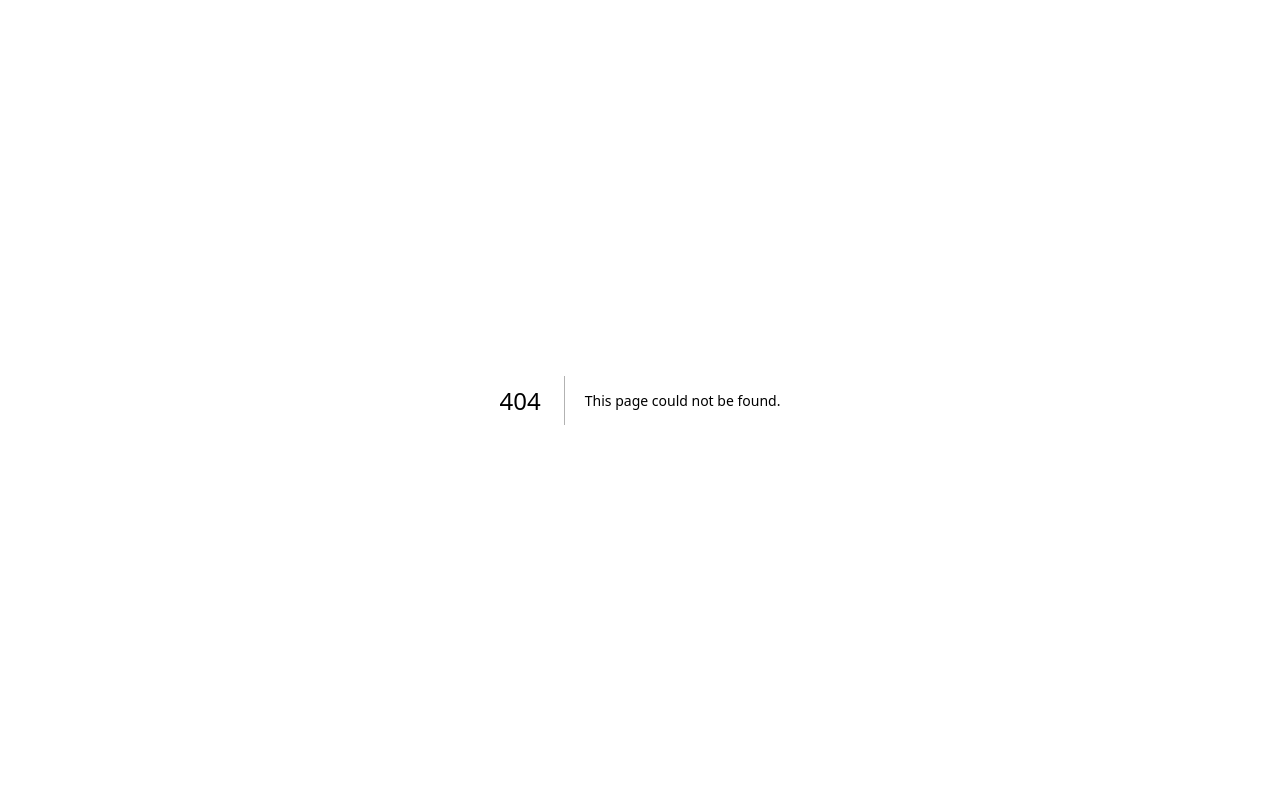
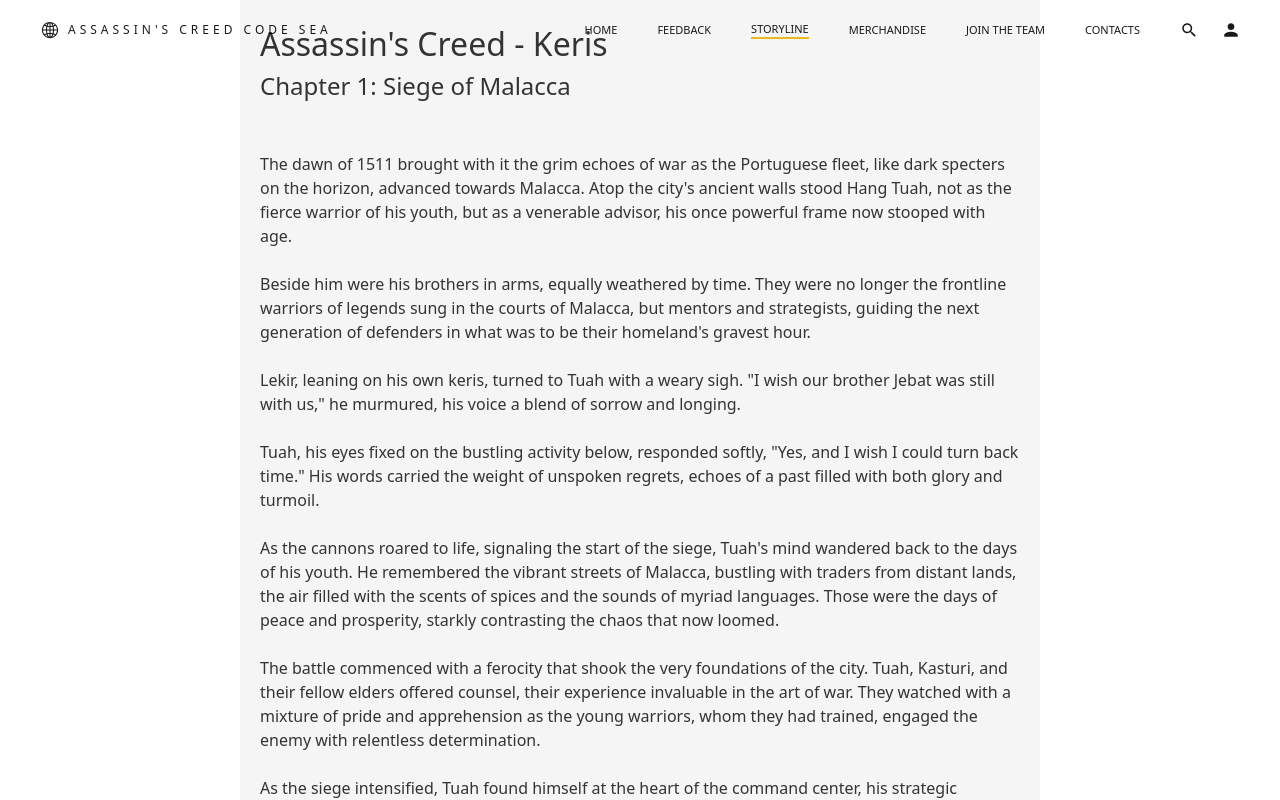
Before and after one commit to K-H-Rayhan/nextjs-animated-slider, a Next.js app: page /storyline in a window 1280 px wide. Before the commit this address had no page. Shown: the top 800 px of the page. Built offline with nearby package versions, Linux system fonts and the light colour scheme.

Commit message:
Added storyline page

```diff
--- a/components/Header.tsx
+++ b/components/Header.tsx
@@ -53,7 +53,7 @@
 const menus = [
   "Home",
   "Feedback",
-  "Missions",
+  "Storyline",
   "Merchandise",
   "Join the team",
   "Contacts",
--- /dev/null
+++ b/pages/storyline.tsx
@@ -0,0 +1,77 @@
+import React from 'react';
+import Header from '../components/Header';
+
+const Storyline = () => {
+    return (
+        <>
+            <Header />
+            <div className="storyline-container">
+                <h1 className="storyline-title">Assassin's Creed - Keris</h1>
+                <h2 className="storyline-chapter">Chapter 1: Siege of Malacca</h2>
+                <p className="storyline-content">
+                <br/><br/>
+                The dawn of 1511 brought with it the grim echoes of war as the Portuguese fleet, like dark specters on the horizon, advanced towards Malacca. Atop the city's ancient walls stood Hang Tuah, not as the fierce warrior of his youth, but as a venerable advisor, his once powerful frame now stooped with age.
+                <br/><br/>
+                Beside him were his brothers in arms, equally weathered by time. They were no longer the frontline warriors of legends sung in the courts of Malacca, but mentors and strategists, guiding the next generation of defenders in what was to be their homeland's gravest hour.
+                <br/><br/>
+                Lekir, leaning on his own keris, turned to Tuah with a weary sigh. "I wish our brother Jebat was still with us," he murmured, his voice a blend of sorrow and longing.
+                <br/><br/>
+                Tuah, his eyes fixed on the bustling activity below, responded softly, "Yes, and I wish I could turn back time." His words carried the weight of unspoken regrets, echoes of a past filled with both glory and turmoil.
+                <br/><br/>
+                As the cannons roared to life, signaling the start of the siege, Tuah's mind wandered back to the days of his youth. He remembered the vibrant streets of Malacca, bustling with traders from distant lands, the air filled with the scents of spices and the sounds of myriad languages. Those were the days of peace and prosperity, starkly contrasting the chaos that now loomed.
+                <br/><br/>
+                The battle commenced with a ferocity that shook the very foundations of the city. Tuah, Kasturi, and their fellow elders offered counsel, their experience invaluable in the art of war. They watched with a mixture of pride and apprehension as the young warriors, whom they had trained, engaged the enemy with relentless determination.
+                <br/><br/>
+                As the siege intensified, Tuah found himself at the heart of the command center, his strategic acumen a guiding light amidst the uncertainty of battle. Yet, within him, there was a turmoil that mirrored the conflict outside. The presence of Templar knights among the Portuguese forces was a revelation that rekindled a fire within him, a reminder of a lifelong battle against hidden foes.
+                <br/><br/>
+                The chapter reaches its climax as Tuah, witnessing a young commander faltering against a Templar knight, makes a crucial decision. Casting aside his age and the caution it demanded, he descends the walls, keris in hand, driven by a duty that transcends time.
+                <br/><br/>
+                His intervention turns the tide, but at a great personal cost. As he parries a lethal strike aimed at the young commander, Tuah is grievously wounded. Collapsing to the ground, his vision blurring, he sees the young warriors rallying to defend their fallen mentor, inspired by his undying spirit.
+                <br/><br/>
+                As darkness envelopes his senses, Hang Tuah’s last thoughts are not of regret or sorrow, but of hope – a belief that the seeds of courage and honor he planted will continue to protect Malacca long after he is gone. The chapter closes with the fate of Malacca uncertain, but the legacy of its greatest protector forever etched in its walls.
+
+                </p>
+            </div>
+            <style jsx>{`
+                .storyline-container {
+                    padding: 20px;
+                    max-width: 800px;
+                    margin: auto;
+                    color: #333; /* Adjust the color to fit your site's design */
+                    background-color: #f5f5f5; /* Light grey background, can be adjusted /
+                    border-radius: 10px;
+                    box-shadow: 0 4px 8px rgba(0, 0, 0, 0.1); / Soft shadow for depth */
+                    }
+
+                    .storyline-title {
+                    font-size: 2rem; /* 32px /
+                    font-weight: bold;
+                    margin-bottom: 1rem; / 16px /
+                    color: #1a1a1a; / Darker text for the title */
+                    }
+
+                    .storyline-chapter {
+                        font-size: 1.5rem; /* 32px /
+                        font-weight: bold;
+                        margin-bottom: 1.5rem; / 16px /
+                        color: #1a1a1a; / Darker text for the title */
+                        }
+
+                    .storyline-content {
+                    font-size: 1rem; /* 16px /
+                    line-height: 1.6; / Adjust line-height for readability /
+                    color: #4a4a4a; / Slightly lighter text for the body */
+                    }
+
+                    /* Add media queries for responsiveness */
+                    @media (max-width: 768px) {
+                    .storyline-container {
+                    padding: 15px;
+                    }
+                }
+            `}</style>
+        </>
+    );
+};
+
+export default Storyline;
```
